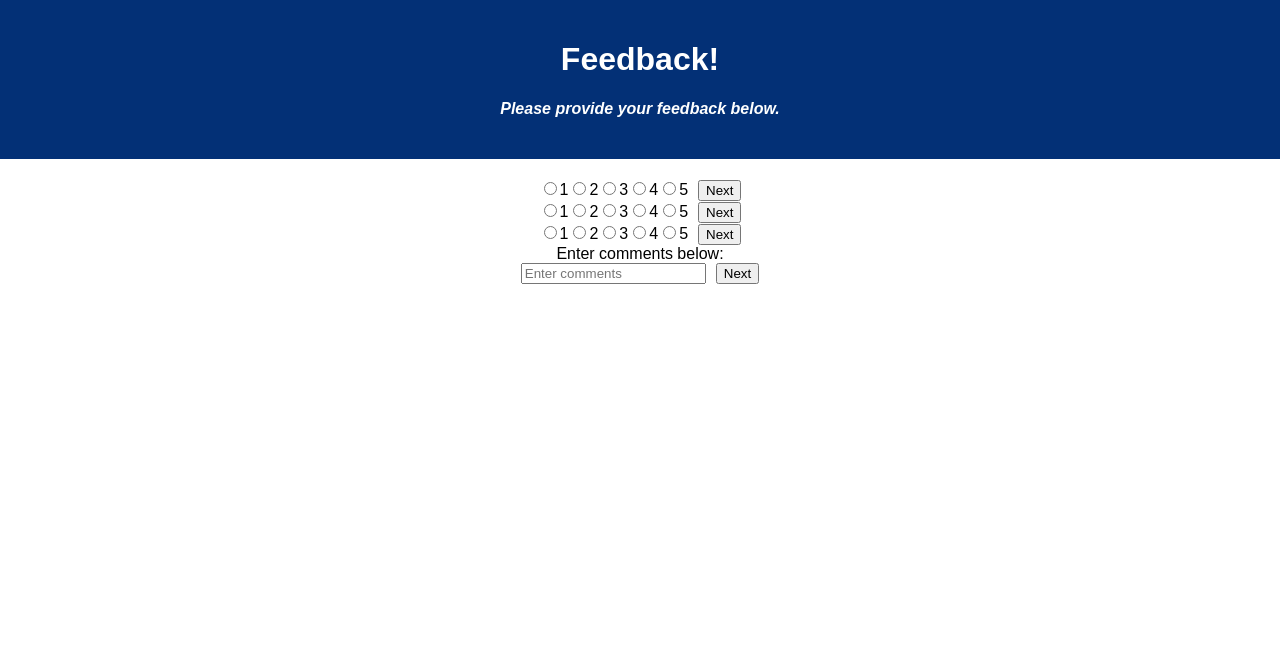
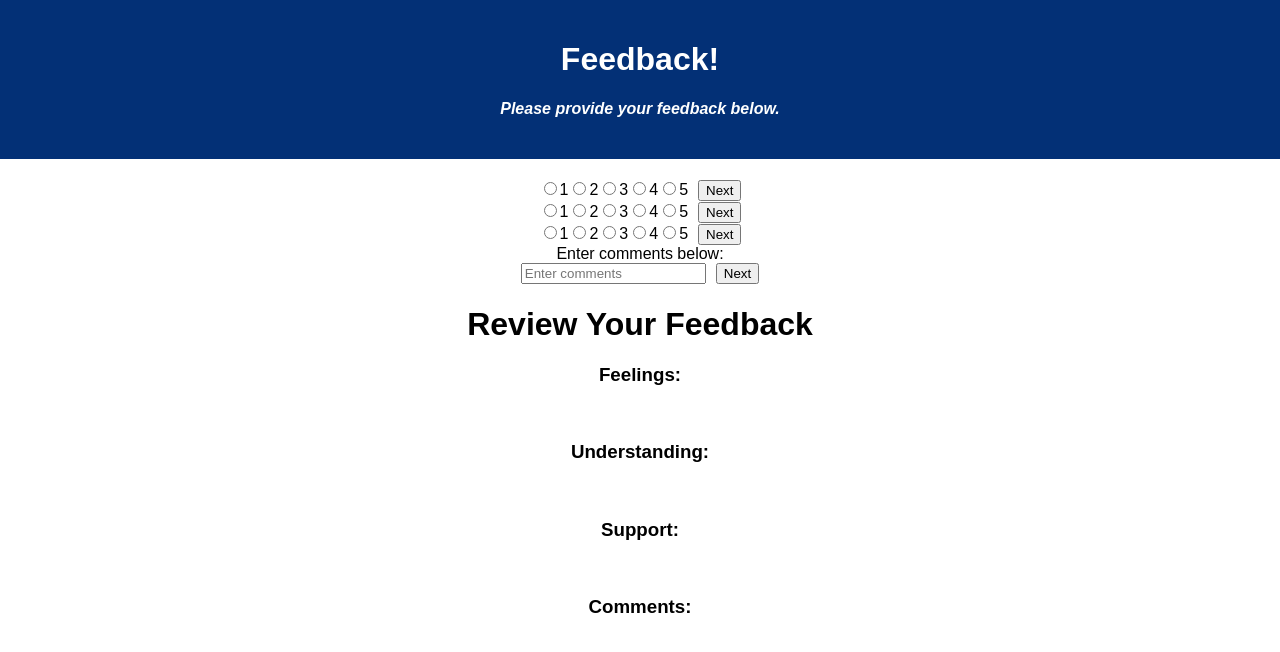
Before and after one commit to Brandon-McCarty/weekend-redux-feedback-loop, a React (Create React App) app: page /#/review in a window 1280 px wide. Shown: the top 652 px of the page. Built offline with nearby package versions, Linux system fonts and the light colour scheme.

Commit message:
add review component

```diff
--- a/src/components/App/App.jsx
+++ b/src/components/App/App.jsx
@@ -1,6 +1,7 @@
 import React from 'react';
 import axios from 'axios';
 import './App.css';
+import { HashRouter as Router, Route, Link } from 'react-router-dom';
 
 // Import Components
 import Header from '../Header/Header';
@@ -8,17 +9,24 @@ import Feeling from '../Feeling/Feeling';
 import Understanding from '../Understanding/Understanding';
 import Support from '../Support/Support';
 import Comments from '../Comments/Comments';
+import ReviewFeedback from '../ReviewFeedback/ReviewFeedback';
+
 
 function App() {
 
   return (
+    <Router>
       <div className='App'>
         <Header />
         <Feeling />
         <Understanding />
         <Support />
         <Comments />
+        <Route path='/review'>
+          <ReviewFeedback />
+        </Route>
       </div>
+    </Router>
   );
 }
 
--- a/src/components/Comments/Comments.jsx
+++ b/src/components/Comments/Comments.jsx
@@ -1,8 +1,10 @@
 import { useState } from 'react';
 import { useDispatch } from 'react-redux';
+import {useHistory} from 'react-router-dom';
 
 function Comments() {
 
+    const history = useHistory();
     const dispatch = useDispatch();
     const [comments, setComments] = useState('');
 
@@ -14,6 +16,7 @@ function Comments() {
         dispatch({ type: 'ADD_COMMENT_FEEDBACK', payload: comments })
         // Clear input field after submission
         setComments('')
+        history.push('/review')
     }
 
     return (
--- /dev/null
+++ b/src/components/ReviewFeedback/ReviewFeedback.jsx
@@ -0,0 +1,22 @@
+import {useSelector} from 'react-redux'
+
+function ReviewFeedback() {
+
+    const feedback = useSelector(store => store.feedback)
+
+    return (
+        <>
+            <h1>Review Your Feedback</h1>
+
+            <h3>Feelings: {feedback[0]}</h3>
+            <br />
+            <h3>Understanding: {feedback[1]}</h3>
+            <br />
+            <h3>Support: {feedback[2]}</h3>
+            <br />
+            <h3>Comments: {feedback[3]}</h3>
+        </>
+    )
+}
+
+export default ReviewFeedback;
```
Lines whose indentation alone changed are shown as unchanged.
